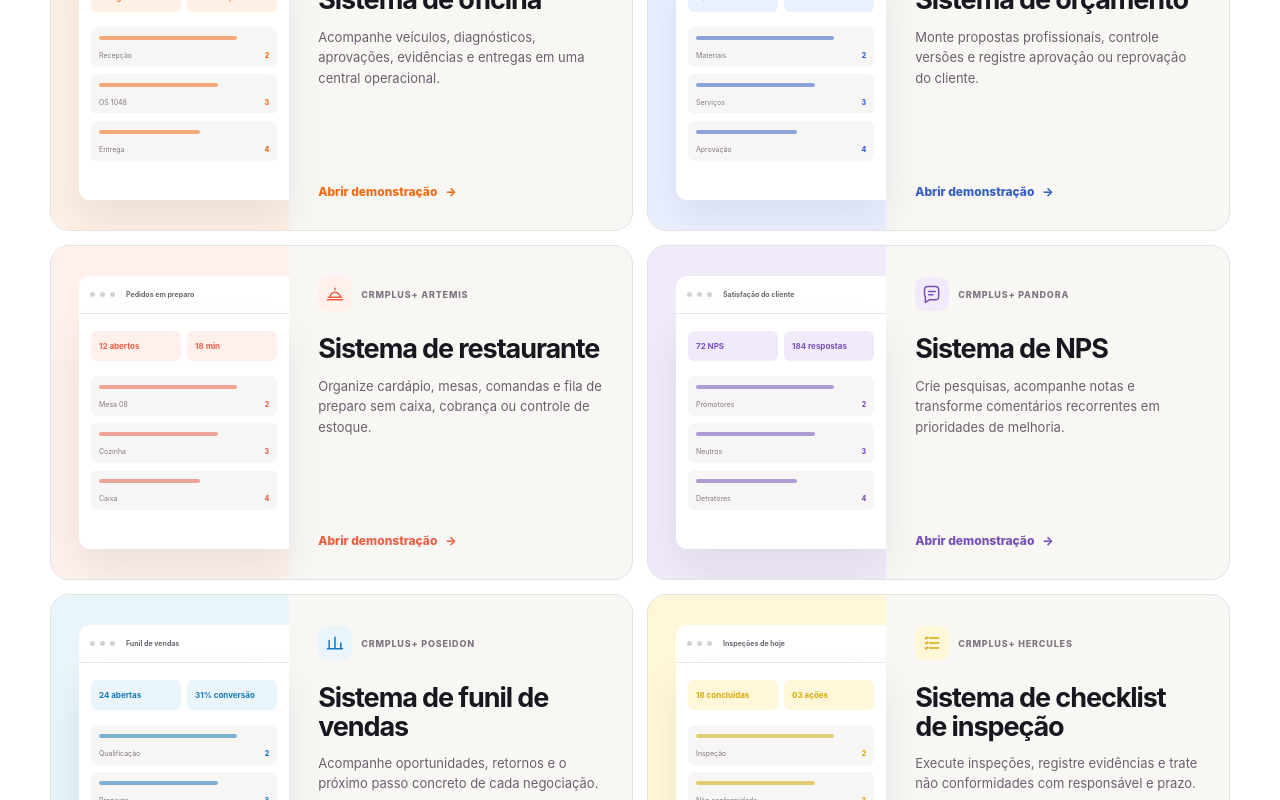
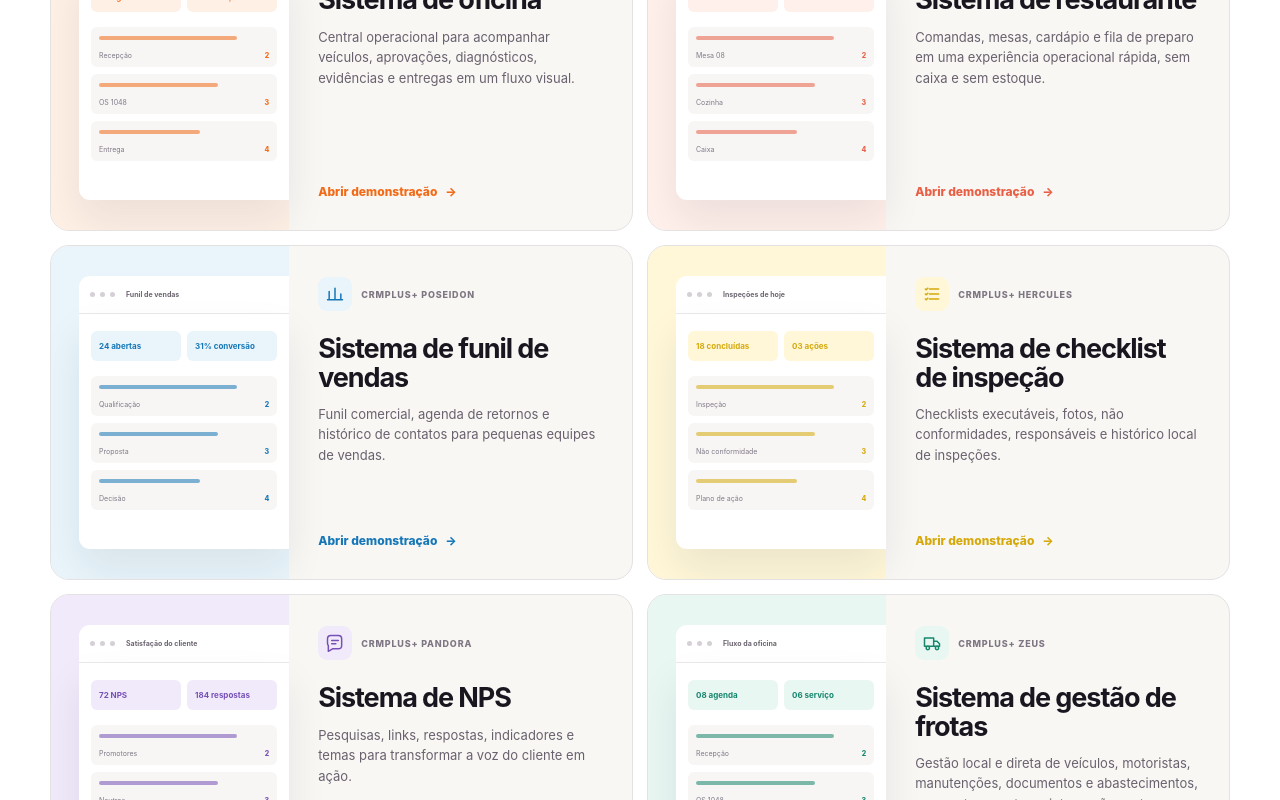
Before and after one commit to aruanmf446-hub/crmplus, a Next.js app: page / in a window 1280 px wide. Shown: the part 1280-2080 px from the top of the page. Built offline with nearby package versions, Linux system fonts and the light colour scheme.

Commit message:
fix: render every CRM Plus product on the homepage

```diff
--- a/app/page.tsx
+++ b/app/page.tsx
@@ -3,40 +3,31 @@ import { Footer } from "@/components/Footer";
 import { Header } from "@/components/Header";
 import { ProductScene } from "@/components/ProductScene";
 import { ProductIcon } from "@/components/ProductIcon";
-import { products } from "@/lib/apps";
+import { products, type Product } from "@/lib/apps";
 
-const homeContent: Record<string, { title: string; detail: string }> = {
-  atlas: {
-    title: "Sistema de oficina",
-    detail: "Acompanhe veículos, diagnósticos, aprovações, evidências e entregas em uma central operacional.",
-  },
-  ares: {
-    title: "Sistema de orçamento",
-    detail: "Monte propostas profissionais, controle versões e registre aprovação ou reprovação do cliente.",
-  },
-  artemis: {
-    title: "Sistema de restaurante",
-    detail: "Organize cardápio, mesas, comandas e fila de preparo sem caixa, cobrança ou controle de estoque.",
-  },
-  pandora: {
-    title: "Sistema de NPS",
-    detail: "Crie pesquisas, acompanhe notas e transforme comentários recorrentes em prioridades de melhoria.",
-  },
-  poseidon: {
-    title: "Sistema de funil de vendas",
-    detail: "Acompanhe oportunidades, retornos e o próximo passo concreto de cada negociação.",
-  },
-  hercules: {
-    title: "Sistema de checklist de inspeção",
-    detail: "Execute inspeções, registre evidências e trate não conformidades com responsável e prazo.",
-  },
+const homeTitles: Record<string, string> = {
+  atlas: "Sistema de oficina",
+  ares: "Sistema de orçamento",
+  artemis: "Sistema de restaurante",
+  pandora: "Sistema de NPS",
+  poseidon: "Sistema de funil de vendas",
+  hercules: "Sistema de checklist de inspeção",
+  zeus: "Sistema de gestão de frotas",
+  alexandria: "Sistema de biblioteca",
+  olympus: "Sistema de imobiliária",
+  argus: "Sistema de patrimônio",
+  hermes: "Sistema de eventos",
+  athena: "Sistema de licitações",
+  gaia: "Sistema de produção rural",
+  pegasus: "Sistema para pet shop",
+  titans: "Sistema para construtora",
 };
 
-const productOrder = ["atlas", "ares", "artemis", "pandora", "poseidon", "hercules"];
+function getHomeTitle(product: Product) {
+  return homeTitles[product.slug] ?? `Sistema para ${product.category.toLowerCase()}`;
+}
 
 export default function Home() {
-  const orderedProducts = productOrder.map((slug) => products.find((product) => product.slug === slug)).filter(Boolean) as typeof products;
-
   return (
     <>
       <Header />
@@ -75,20 +66,20 @@ export default function Home() {
         <section className="home-products" id="sistemas">
           <div className="shell">
             <div className="home-section-heading">
-              <p className="home-kicker">Seis produtos independentes</p>
+              <p className="home-kicker">{products.length} produtos independentes</p>
               <h2>Uma experiência própria para cada tipo de operação.</h2>
               <p>Abra as demonstrações e valide fluxos, identidade e usabilidade antes da integração com serviços externos.</p>
             </div>
             <div className="home-card-grid">
-              {orderedProducts.map((product) => {
-                const content = homeContent[product.slug];
+              {products.map((product) => {
+                const title = getHomeTitle(product);
                 return (
                   <article className="home-product-card" key={product.slug} style={{ "--product-color": product.color, "--product-soft": product.colorSoft } as React.CSSProperties}>
-                    <ProductScene slug={product.slug} label={`Prévia do ${content.title}`} />
+                    <ProductScene slug={product.slug} label={`Prévia do ${title}`} />
                     <div className="home-card-copy">
                       <div className="home-card-name"><span><ProductIcon slug={product.slug} size={20} /></span><small>CRMPlus+ {product.shortName}</small></div>
-                      <h3>{content.title}</h3>
-                      <p>{content.detail}</p>
+                      <h3>{title}</h3>
+                      <p>{product.description}</p>
                       <Link href={`/sistemas/${product.slug}`}>Abrir demonstração <span aria-hidden="true">→</span></Link>
                     </div>
                   </article>
```
